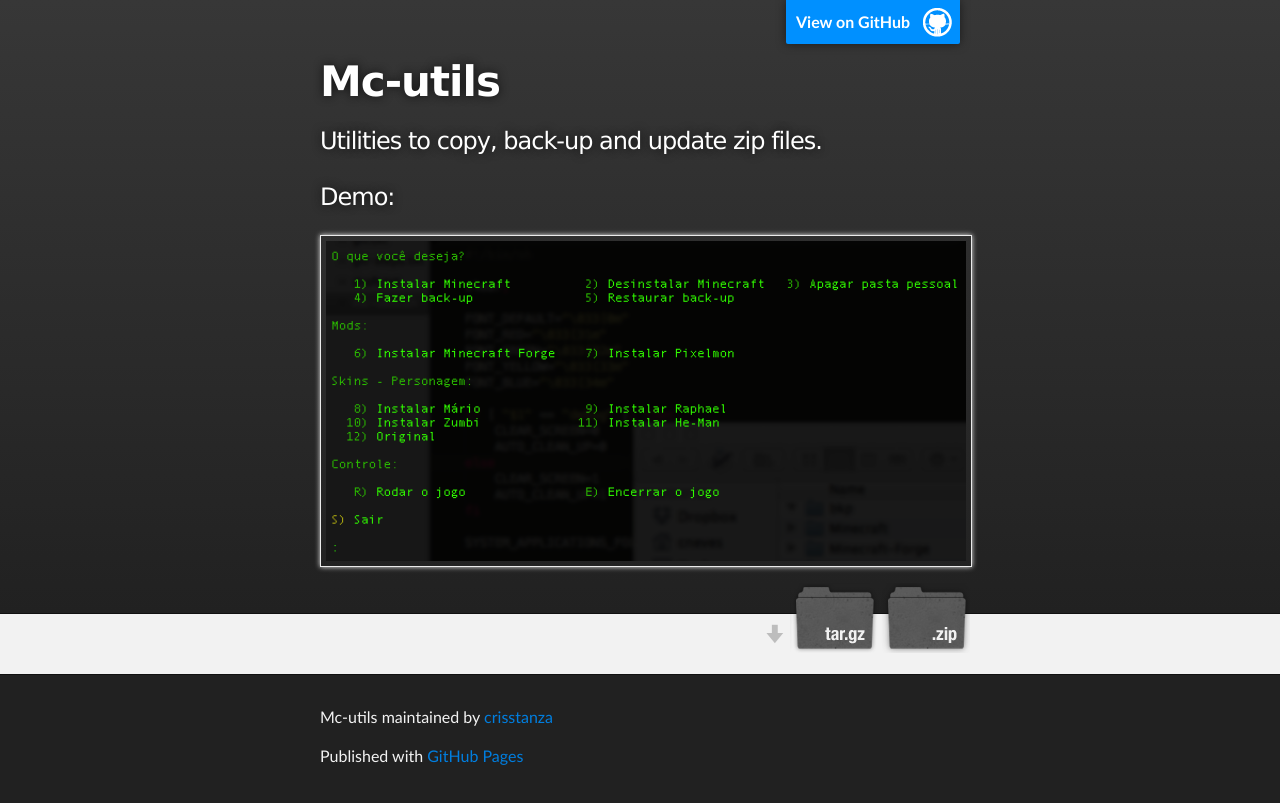
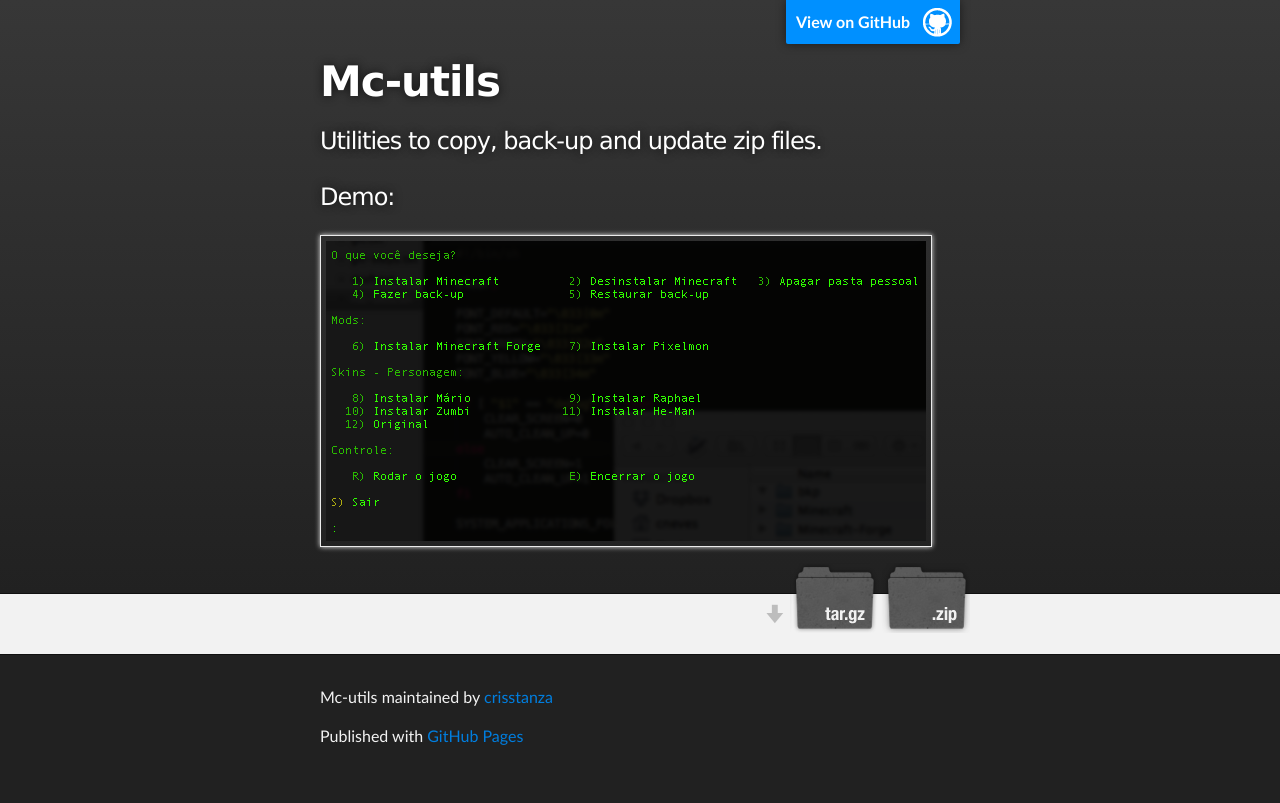
Before and after one commit to crisstanza/mc-utils, a plain HTML site: page index.html in a window 1280 px wide. Drawn offline with Linux system fonts and the light colour scheme.

Commit message:
Layout fix

```diff
--- a/stylesheets/stylesheet.css
+++ b/stylesheets/stylesheet.css
@@ -257,11 +257,6 @@ form {
   padding: 20px;
 }
 
-img {
-  width: 100%;
-  max-width: 100%;
-}
-
 /*******************************************************************************
 Full-Width Styles
 *******************************************************************************/
```
